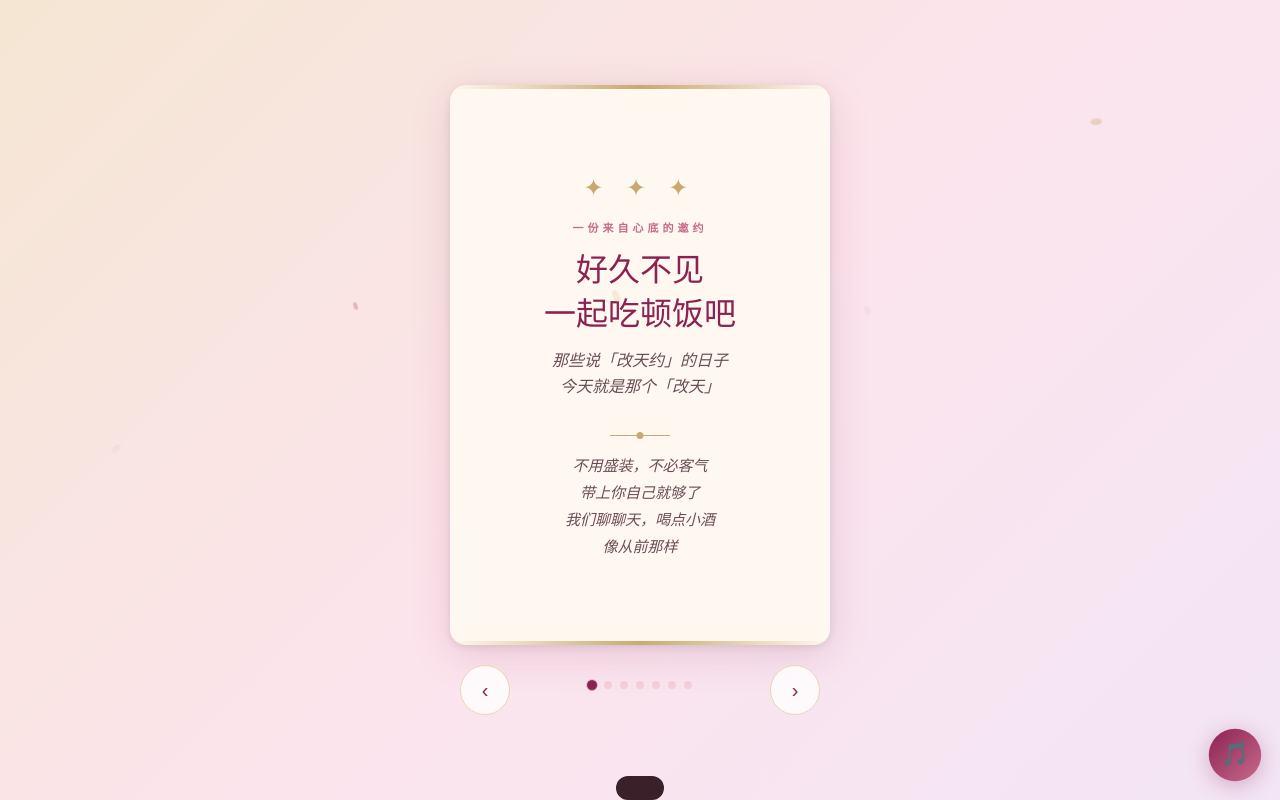
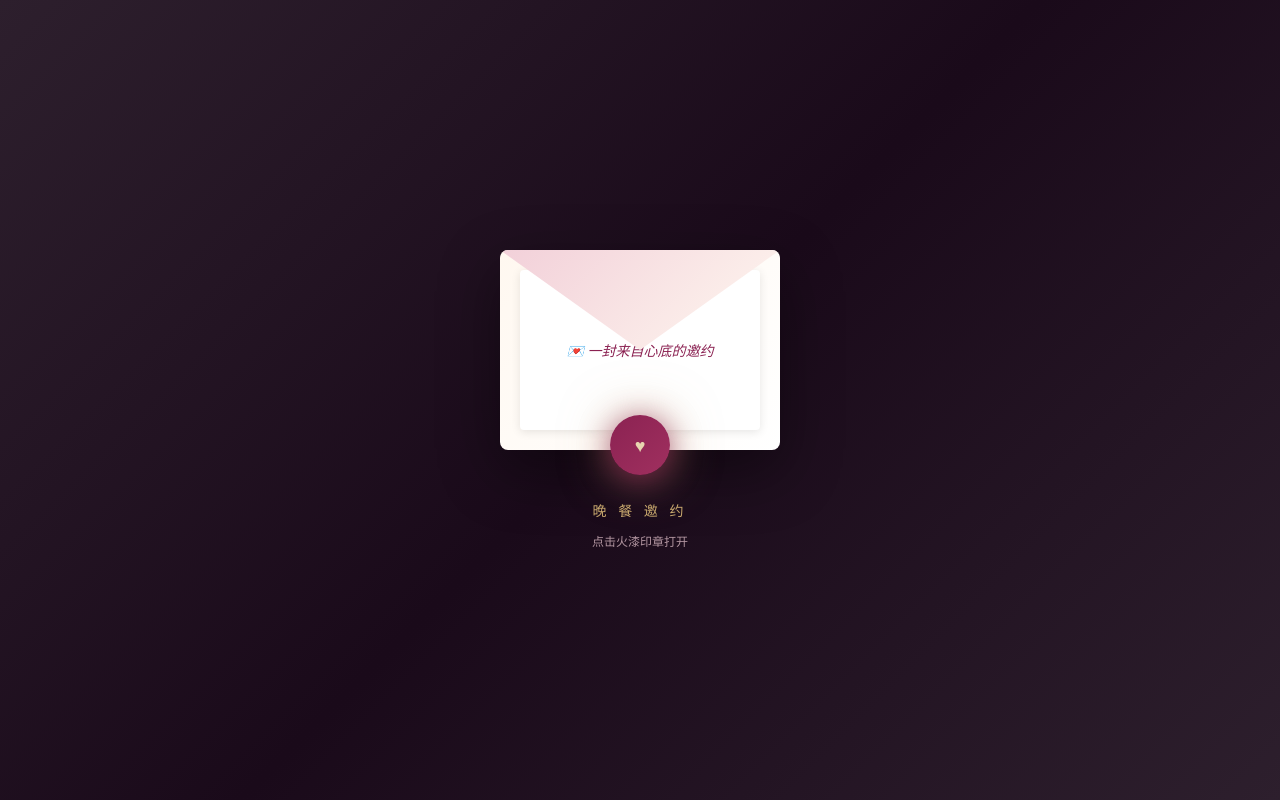
Before and after one commit to guajikng-coder/dinner-invite, a plain HTML site: page index.html in a window 1280 px wide. Drawn offline with Linux system fonts and the light colour scheme.

Commit message:
feat: 添加开场仪式 - 火漆印章信封打开动画

```diff
--- a/index.html
+++ b/index.html
@@ -569,9 +569,184 @@
       .flipbook { height: 450px; }
       .page { padding: 24px 20px; }
     }
+
+    /* ===== Opening Ceremony ===== */
+    .ceremony {
+      position: fixed;
+      top: 0;
+      left: 0;
+      right: 0;
+      bottom: 0;
+      background: linear-gradient(135deg, #2d1f2d 0%, #1a0a1a 50%, #2d1f2d 100%);
+      display: flex;
+      flex-direction: column;
+      align-items: center;
+      justify-content: center;
+      z-index: 1000;
+      transition: opacity 0.8s ease, visibility 0.8s ease;
+    }
+
+    .ceremony.hidden {
+      opacity: 0;
+      visibility: hidden;
+      pointer-events: none;
+    }
+
+    .envelope {
+      position: relative;
+      width: 280px;
+      height: 200px;
+      perspective: 1000px;
+    }
+
+    .envelope-body {
+      width: 100%;
+      height: 100%;
+      background: linear-gradient(135deg, var(--cream) 0%, #fff 100%);
+      border-radius: 8px;
+      box-shadow: 0 20px 60px rgba(0,0,0,0.4);
+      position: relative;
+      overflow: hidden;
+    }
+
+    .envelope-flap {
+      position: absolute;
+      top: 0;
+      left: 0;
+      right: 0;
+      height: 100px;
+      background: linear-gradient(135deg, var(--rose-light) 0%, var(--cream) 100%);
+      clip-path: polygon(0 0, 50% 100%, 100% 0);
+      transform-origin: top;
+      transition: transform 0.6s ease;
+      z-index: 2;
+    }
+
+    .envelope.opened .envelope-flap {
+      transform: rotateX(180deg);
+    }
+
+    .envelope-letter {
+      position: absolute;
+      top: 20px;
+      left: 20px;
+      right: 20px;
+      bottom: 20px;
+      background: white;
+      border-radius: 4px;
+      display: flex;
+      align-items: center;
+      justify-content: center;
+      transform: translateY(0);
+      transition: transform 0.5s ease 0.3s;
+      box-shadow: 0 2px 10px rgba(0,0,0,0.1);
+    }
+
+    .envelope.opened .envelope-letter {
+      transform: translateY(-40px);
+    }
+
+    .letter-text {
+      font-size: 14px;
+      color: var(--rose-deep);
+      font-style: italic;
+    }
+
+    .wax-seal {
+      position: absolute;
+      bottom: -25px;
+      left: 50%;
+      transform: translateX(-50%);
+      width: 60px;
+      height: 60px;
+      background: linear-gradient(135deg, var(--rose-deep) 0%, #a0305f 100%);
+      border-radius: 50%;
+      display: flex;
+      align-items: center;
+      justify-content: center;
+      cursor: pointer;
+      z-index: 10;
+      box-shadow: 0 4px 20px rgba(139,34,82,0.5), inset 0 -2px 6px rgba(0,0,0,0.2);
+      transition: transform 0.3s, box-shadow 0.3s;
+      animation: seal-glow 2s ease-in-out infinite;
+    }
+
+    @keyframes seal-glow {
+      0%, 100% { box-shadow: 0 4px 20px rgba(139,34,82,0.5), 0 0 30px rgba(201,169,110,0.3); }
+      50% { box-shadow: 0 4px 30px rgba(139,34,82,0.7), 0 0 50px rgba(201,169,110,0.5); }
+    }
+
+    .wax-seal:hover {
+      transform: translateX(-50%) scale(1.1);
+    }
+
+    .wax-seal:active {
+      transform: translateX(-50%) scale(0.95);
+    }
+
+    .seal-text {
+      color: var(--gold-light);
+      font-size: 18px;
+      font-weight: bold;
+    }
+
+    .ceremony-title {
+      margin-top: 50px;
+      color: var(--gold);
+      font-size: 14px;
+      letter-spacing: 4px;
+      text-transform: uppercase;
+      animation: title-pulse 2s ease-in-out infinite;
+    }
+
+    @keyframes title-pulse {
+      0%, 100% { opacity: 0.6; }
+      50% { opacity: 1; }
+    }
+
+    .ceremony-hint {
+      margin-top: 12px;
+      color: var(--rose-light);
+      font-size: 12px;
+      opacity: 0.7;
+    }
+
+    /* Sparkles */
+    .sparkle {
+      position: absolute;
+      width: 4px;
+      height: 4px;
+      background: var(--gold);
+      border-radius: 50%;
+      pointer-events: none;
+      animation: sparkle 1.5s ease-out forwards;
+    }
+
+    @keyframes sparkle {
+      0% { transform: scale(0); opacity: 1; }
+      50% { transform: scale(1.5); opacity: 0.8; }
+      100% { transform: scale(0); opacity: 0; }
+    }
   </style>
 </head>
 <body>
+
+  <!-- Opening Ceremony -->
+  <div class="ceremony" id="ceremony">
+    <div class="envelope" id="envelope">
+      <div class="envelope-body">
+        <div class="envelope-flap"></div>
+        <div class="envelope-letter">
+          <div class="letter-text">💌 一封来自心底的邀约</div>
+        </div>
+      </div>
+      <div class="wax-seal" id="waxSeal" onclick="openEnvelope()">
+        <span class="seal-text">♥</span>
+      </div>
+    </div>
+    <div class="ceremony-title">晚 餐 邀 约</div>
+    <div class="ceremony-hint">点击火漆印章打开</div>
+  </div>
 
   <!-- Petals -->
   <svg class="petal" style="left:10%; width:12px; animation-duration:8s; animation-delay:0s;" viewBox="0 0 20 20"><ellipse cx="10" cy="10" rx="5" ry="9" fill="#F2D0D9" opacity="0.6"/></svg>
@@ -954,6 +1129,38 @@ function searchAndPlay() {
   input.value = '';
 }
 
+// ===== Opening Ceremony =====
+function openEnvelope() {
+  const envelope = document.getElementById('envelope');
+  const ceremony = document.getElementById('ceremony');
+  const seal = document.getElementById('waxSeal');
+
+  // 创建火花效果
+  for (let i = 0; i < 12; i++) {
+    setTimeout(() => {
+      const sparkle = document.createElement('div');
+      sparkle.className = 'sparkle';
+      sparkle.style.left = (seal.offsetLeft + 30 + (Math.random() - 0.5) * 60) + 'px';
+      sparkle.style.top = (seal.offsetTop + 30 + (Math.random() - 0.5) * 60) + 'px';
+      sparkle.style.width = (3 + Math.random() * 4) + 'px';
+      sparkle.style.height = sparkle.style.width;
+      document.body.appendChild(sparkle);
+      setTimeout(() => sparkle.remove(), 1500);
+    }, i * 50);
+  }
+
+  // 打开信封
+  setTimeout(() => {
+    envelope.classList.add('opened');
+  }, 200);
+
+  // 隐藏仪式，显示请柬
+  setTimeout(() => {
+    ceremony.classList.add('hidden');
+    fireConfetti();
+  }, 1200);
+}
+
 // ===== Utils =====
 function esc(s) {
   const d = document.createElement('div');
```
